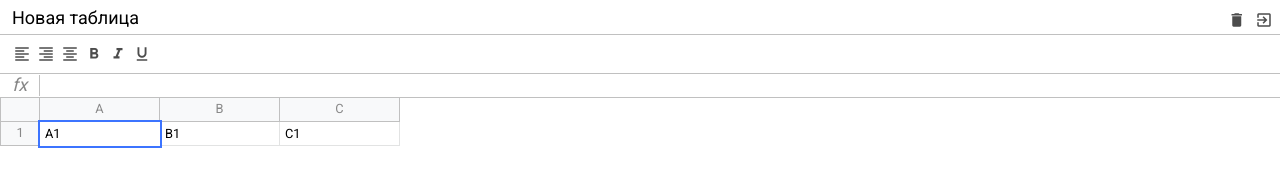
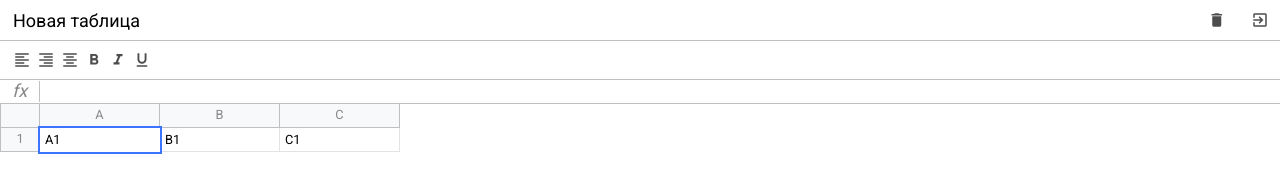
Before and after one commit to ilyabaykalov/excel-course, a website built with webpack: page src/index.html in a window 1280 px wide. Built offline with nearby package versions, Linux system fonts and the light colour scheme.

Commit message:
Правка стилей header

```diff
--- a/src/scss/_variables.scss
+++ b/src/scss/_variables.scss
@@ -1,5 +1,5 @@
-$header-height: 34px;
-$toolbar-height: 40px;
+$header-height: 40px;
+$toolbar-height: $header-height;
 $formula-height: 24px;
 $row-height: 24px;
 
--- a/src/scss/header.scss
+++ b/src/scss/header.scss
@@ -7,18 +7,19 @@
   right: 0;
   left: 0;
   height: $header-height;
-  padding: 8px 4px 0;
+  //padding: 8px 4px 0;
+  //margin: 5px 5px 0 5px;
   display: flex;
   justify-content: space-between;
 
   & .input {
-    margin: 0;
-    padding: 2px 7px;
+    margin: 5px;
+    padding: 15px 7px;
     min-width: 1px;
     color: #000000;
     border: 1px solid transparent;
     border-radius: 2px;
-    height: 20px;
+    height: 22px;
     font-size: 18px;
     line-height: 22px;
     outline: none;
@@ -34,5 +35,6 @@
 
   .button {
     @include button(red);
+    margin: 8px;
   }
 }
```
